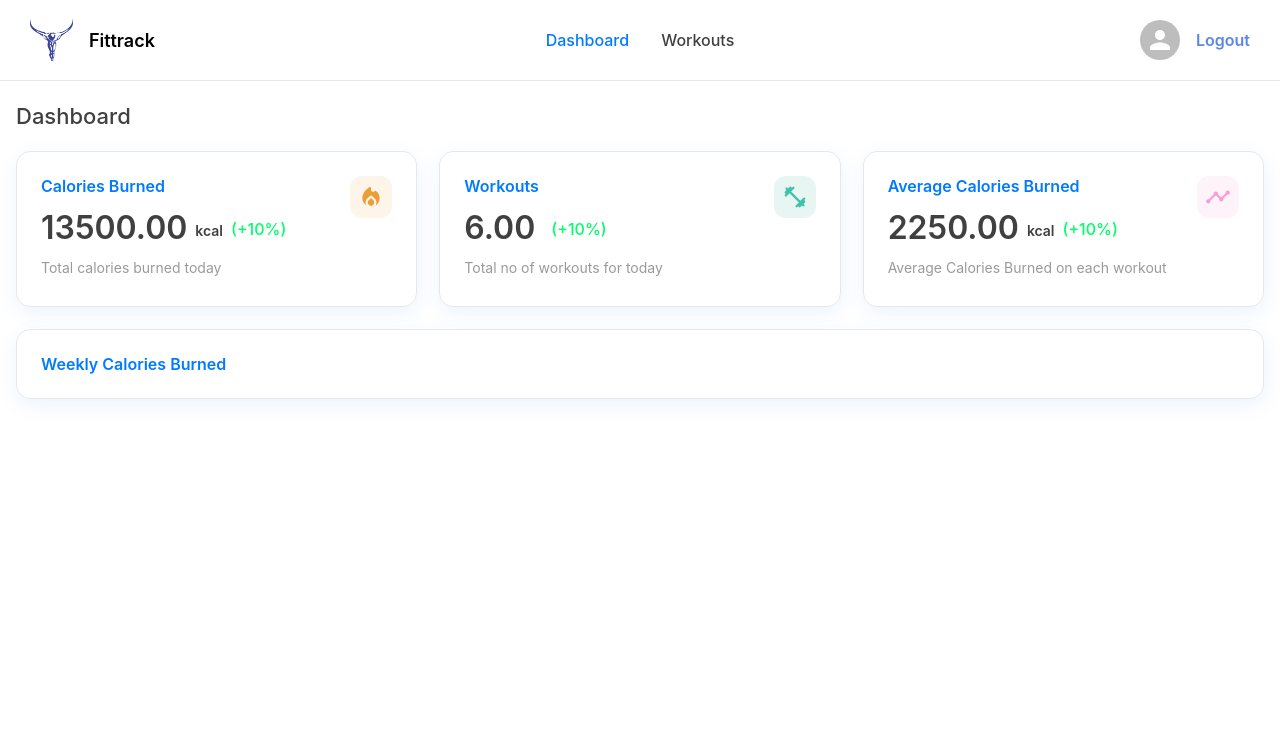
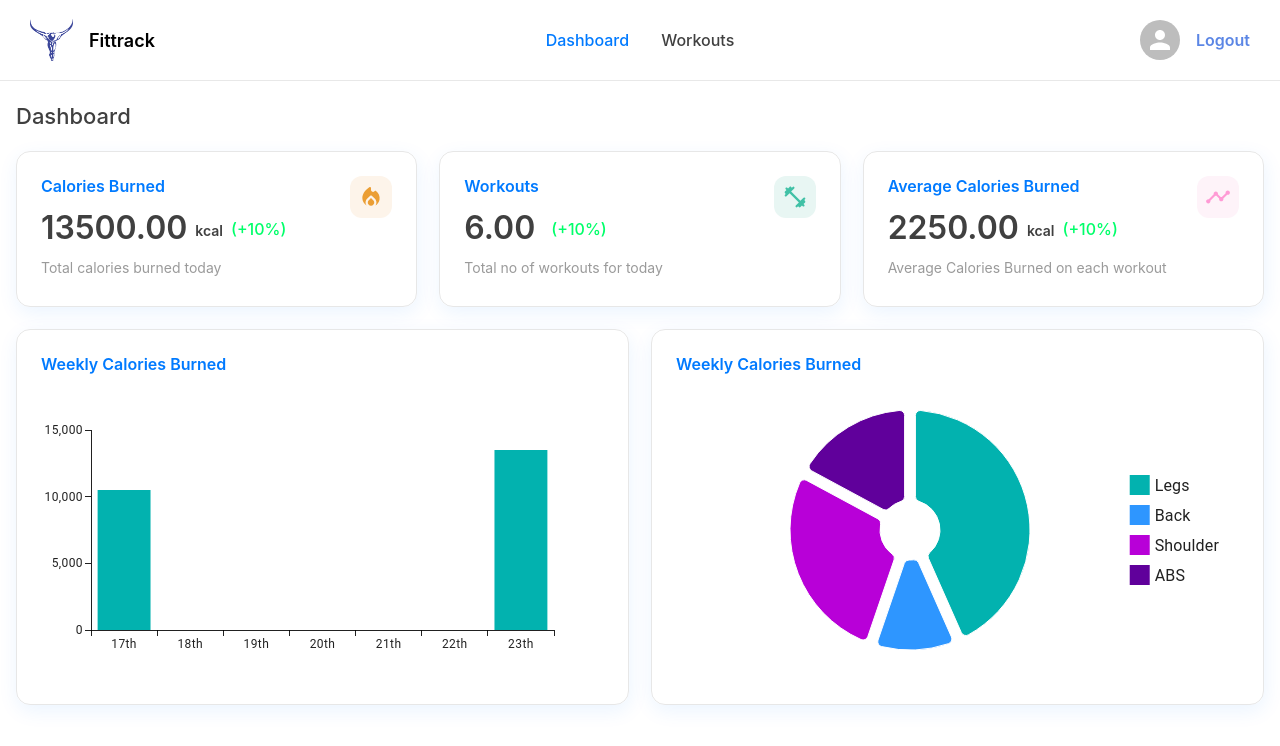
Before and after one commit to MikiZenebe/Fitness-Tracker, a React (Vite) app in the folder client/: page / in a window 1280 px wide. Shown: the top 746 px of the page. Built offline with nearby package versions, Linux system fonts and the light colour scheme.

Commit message:
category

```diff
--- /dev/null
+++ b/client/src/components/AddWorkouts.jsx
@@ -0,0 +1,3 @@
+export default function AddWorkouts() {
+  return <div>AddWorkouts</div>;
+}
--- /dev/null
+++ b/client/src/components/cards/CategoryChart.jsx
@@ -0,0 +1,25 @@
+/* eslint-disable react/prop-types */
+import { WeeklyCard, WeeklyTitle } from "../../styles/styles";
+import { PieChart } from "@mui/x-charts/PieChart";
+
+export default function CategoryChart({ data }) {
+  return (
+    <WeeklyCard>
+      <WeeklyTitle>Weekly Calories Burned</WeeklyTitle>
+      {data.pieChartData && (
+        <PieChart
+          series={[
+            {
+              data: data?.pieChartData,
+              innerRadius: 30,
+              outerRadius: 120,
+              paddingAngle: 5,
+              cornerRadius: 5,
+            },
+          ]}
+          height={300}
+        />
+      )}
+    </WeeklyCard>
+  );
+}
--- a/client/src/components/cards/WeeklyStat.jsx
+++ b/client/src/components/cards/WeeklyStat.jsx
@@ -1,9 +1,20 @@
+/* eslint-disable react/prop-types */
 import { WeeklyCard, WeeklyTitle } from "../../styles/styles";
+import { BarChart } from "@mui/x-charts/BarChart";
 
 export default function WeeklyStat({ data }) {
   return (
     <WeeklyCard>
       <WeeklyTitle>Weekly Calories Burned</WeeklyTitle>
+      {data.totalWeeksCaloriesBurnt && (
+        <BarChart
+          xAxis={[
+            { scaleType: "band", data: data?.totalWeeksCaloriesBurnt?.weeks },
+          ]}
+          series={[{ data: data?.totalWeeksCaloriesBurnt?.caloriesBurned }]}
+          height={300}
+        />
+      )}
     </WeeklyCard>
   );
 }
--- a/client/src/pages/Dashboard.jsx
+++ b/client/src/pages/Dashboard.jsx
@@ -7,6 +7,7 @@ import {
 import { counts } from "../utils/data";
 import CountsCard from "../components/cards/CountsCard";
 import WeeklyStat from "../components/cards/WeeklyStat";
+import CategoryChart from "../components/cards/CategoryChart";
 
 export default function Dashboard() {
   const data = {
@@ -41,8 +42,6 @@ export default function Dashboard() {
     ],
   };
 
-  console.log(data);
-
   return (
     <DashboardContainer>
       <Wrapper>
@@ -55,6 +54,7 @@ export default function Dashboard() {
 
         <FlexWrap>
           <WeeklyStat key={data.id} data={data} />
+          <CategoryChart key={data.id} data={data} />
         </FlexWrap>
       </Wrapper>
     </DashboardContainer>
```
